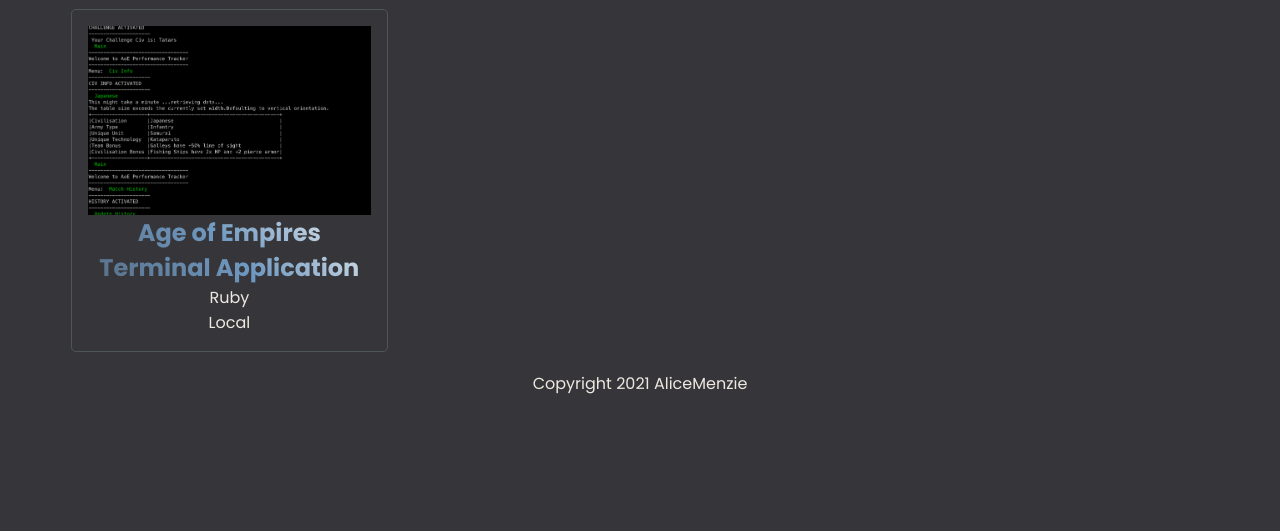
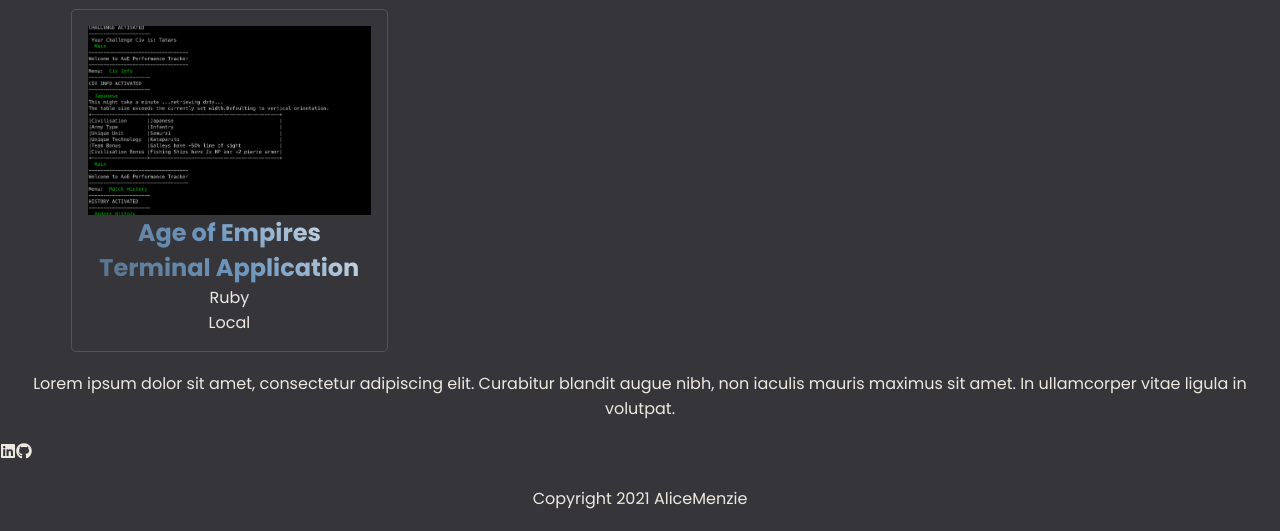
Before and after one commit to AliceMenzie/gatsby-portfolio, a Gatsby site: page /projects in a window 1280 px wide. Shown: the part 824-1355 px from the top of the page. Before the commit the page ends 1240 px from the top, so only its background shows below. Built offline with nearby package versions, Linux system fonts and the light colour scheme; Gatsby itself is replaced by a stand-in of ours.

Commit message:
changed footer to component in layout

```diff
--- a/src/components/Layout.jsx
+++ b/src/components/Layout.jsx
@@ -1,5 +1,6 @@
 import React from 'react'
 import Navbar from "./Navbar"
+import Footer from "./Footer"
 import "../styles/global.css"
 
 export default function Layout({ children }) {
@@ -10,9 +11,8 @@
                 {/* content for each page will go here */}
                 {children}
             </div>
-            <footer className="footer">
-                <p>Copyright 2021 AliceMenzie</p>
-            </footer>
+            <Footer />
+
 
         </div>
     )
```
